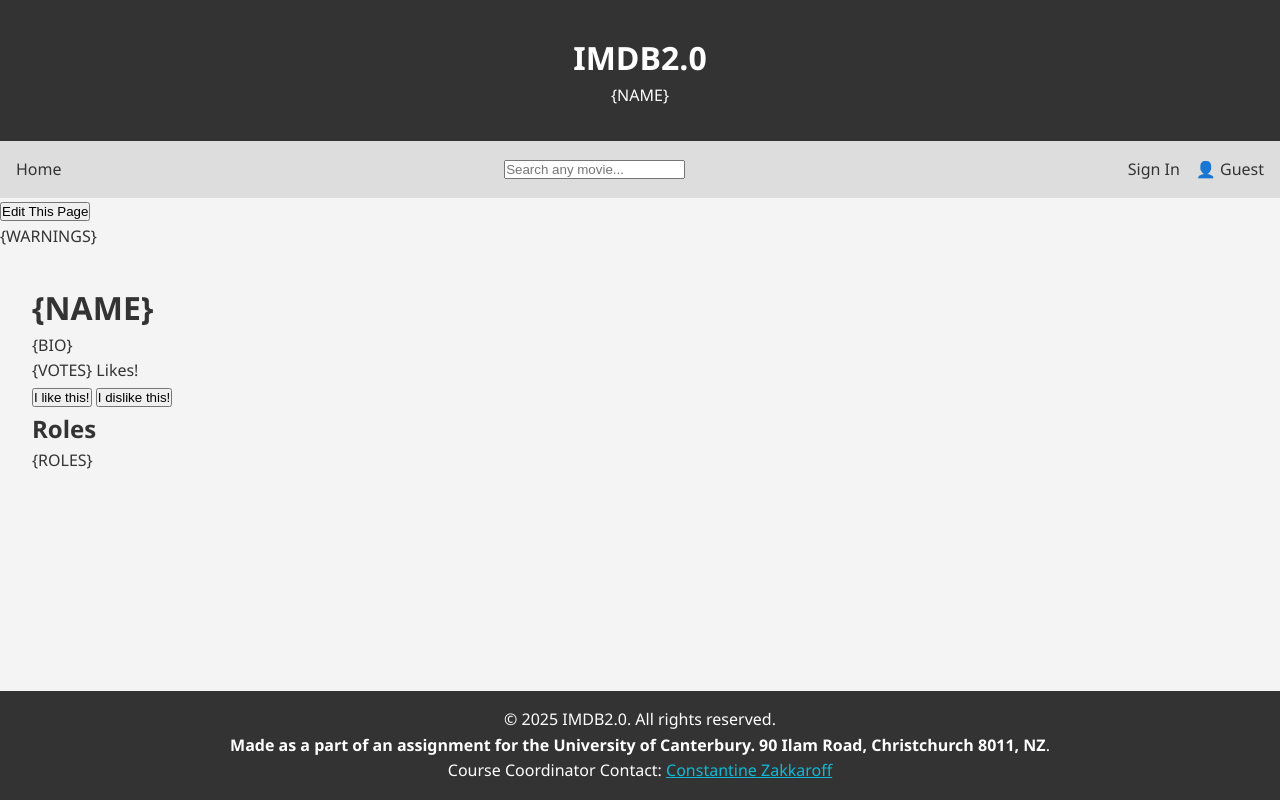
After one commit to Camusi/INFO263-Group-Assignment, a PHP site: page /resources/template_person.php in a window 1280 px wide. The commit adds this page. Run offline with PHP 8.4, Linux system fonts and the light colour scheme.

Commit message:
ADD: Page warnings + Person Generation Foundations

```diff
--- /dev/null
+++ b/2025-group1/imdb2/resources/template_person.php
@@ -0,0 +1,47 @@
+<!DOCTYPE html>
+<html lang="en">
+<head>
+    <meta charset="UTF-8">
+    <meta name="viewport" content="width=device-width, initial-scale=1.0">
+    <title>{NAME} | IMDB2.0</title>
+    <link rel="stylesheet" href="../resources/style.css">
+    <script src="https://ajax.googleapis.com/ajax/libs/jquery/3.7.1/jquery.min.js"></script>
+    <script src="../resources/search.js"></script>
+    <script src="../resources/like.js"></script>
+</head>
+<body>
+    <header class="header">
+    <h1>IMDB2.0</h1>
+    <p>{NAME}</p>
+  </header>
+  <?php include '../resources/navbar.php'; ?>
+  <div class="search-results">
+    <p id="search-output"></p>
+  </div>
+    <section class="edit-page-button">
+        <a href="../edit.php?type=title&id={ID}" class="edit-button"><button>Edit This Page</button></a>
+        <div id="warnings">
+            <p id="warning-text">{WARNINGS}</p>
+        </div>
+    </section>
+    <main class="main-content">
+        <div id="title"><h1>{NAME}</h1></div>
+        <article id="biography">
+            {BIO}
+        </article>
+        <div id="rating">
+            <p><span>{VOTES}</span> Likes!</p>
+            <button id="like-button">I like this!</button>
+            <button id="dislike-button">I dislike this!</button>
+        </div>
+        <div id="people">
+            <h2>Roles</h2>
+            <ul>
+                {ROLES}
+            </ul>
+        </div>
+        <div id="comments"></div>
+    </main>
+    <?php include '../resources/footer.php'; ?>
+  </body>
+</html>
```
Also changed, not shown: 2025-group1/imdb2/resources/generate.php (+38 -2 lines).
